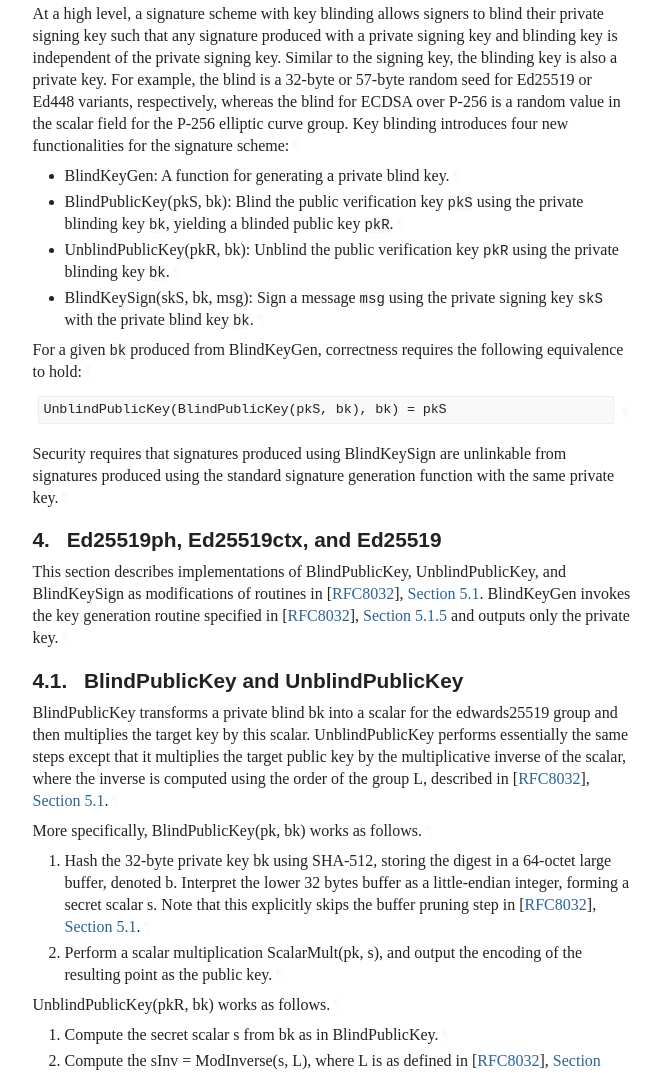
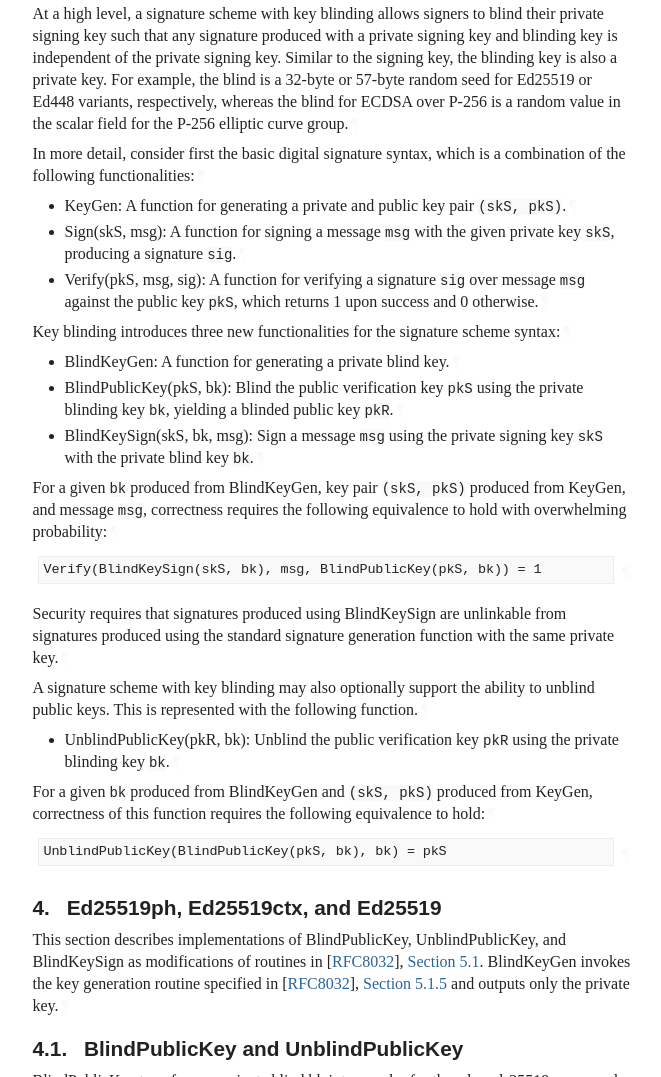
Before and after one commit to cfrg/draft-irtf-cfrg-signature-key-blinding, a plain HTML site: page draft-irtf-cfrg-signature-key-blinding.html in a window 1280 px wide. Shown: the part 2420-3497 px from the top of the page, without its empty margins (92-753 px from the left). Drawn offline with Linux system fonts and the light colour scheme; a web font is replaced by a local one.

Commit message:
Script updating gh-pages from 8163a46. [ci skip]

```diff
--- a/draft-irtf-cfrg-signature-key-blinding.html
+++ b/draft-irtf-cfrg-signature-key-blinding.html
@@ -1338,30 +1338,55 @@ private signing key such that any signature produced with a private signing key
 key is independent of the private signing key. Similar to the signing key, the blinding key
 is also a private key. For example, the blind is a 32-byte or 57-byte random seed for Ed25519
 or Ed448 variants, respectively, whereas the blind for ECDSA over P-256 is a random value in
-the scalar field for the P-256 elliptic curve group. Key blinding introduces four new
-functionalities for the signature scheme:<a href="#section-3-1" class="pilcrow">¶</a></p>
+the scalar field for the P-256 elliptic curve group.<a href="#section-3-1" class="pilcrow">¶</a></p>
+<p id="section-3-2">In more detail, consider first the basic digital signature syntax, which is a combination of
+the following functionalities:<a href="#section-3-2" class="pilcrow">¶</a></p>
 <ul class="normal">
-<li class="normal" id="section-3-2.1">BlindKeyGen: A function for generating a private blind key.<a href="#section-3-2.1" class="pilcrow">¶</a>
-</li>
-        <li class="normal" id="section-3-2.2">BlindPublicKey(pkS, bk): Blind the public verification key <code>pkS</code> using the private
-blinding key <code>bk</code>, yielding a blinded public key <code>pkR</code>.<a href="#section-3-2.2" class="pilcrow">¶</a>
-</li>
-        <li class="normal" id="section-3-2.3">UnblindPublicKey(pkR, bk): Unblind the public verification key <code>pkR</code> using the private
-blinding key <code>bk</code>.<a href="#section-3-2.3" class="pilcrow">¶</a>
-</li>
-        <li class="normal" id="section-3-2.4">BlindKeySign(skS, bk, msg): Sign a message <code>msg</code> using the private signing key <code>skS</code>
-with the private blind key <code>bk</code>.<a href="#section-3-2.4" class="pilcrow">¶</a>
+<li class="normal" id="section-3-3.1">KeyGen: A function for generating a private and public key pair <code>(skS, pkS)</code>.<a href="#section-3-3.1" class="pilcrow">¶</a>
+</li>
+        <li class="normal" id="section-3-3.2">Sign(skS, msg): A function for signing a message <code>msg</code> with the given private key <code>skS</code>,
+producing a signature <code>sig</code>.<a href="#section-3-3.2" class="pilcrow">¶</a>
+</li>
+        <li class="normal" id="section-3-3.3">Verify(pkS, msg, sig): A function for verifying a signature <code>sig</code> over message <code>msg</code>
+against the public key <code>pkS</code>, which returns 1 upon success and 0 otherwise.<a href="#section-3-3.3" class="pilcrow">¶</a>
 </li>
       </ul>
-<p id="section-3-3">For a given <code>bk</code> produced from BlindKeyGen, correctness requires the following equivalence to hold:<a href="#section-3-3" class="pilcrow">¶</a></p>
-<div class="alignLeft art-text artwork" id="section-3-4">
+<p id="section-3-4">Key blinding introduces three new functionalities for the signature scheme syntax:<a href="#section-3-4" class="pilcrow">¶</a></p>
+<ul class="normal">
+<li class="normal" id="section-3-5.1">BlindKeyGen: A function for generating a private blind key.<a href="#section-3-5.1" class="pilcrow">¶</a>
+</li>
+        <li class="normal" id="section-3-5.2">BlindPublicKey(pkS, bk): Blind the public verification key <code>pkS</code> using the private
+blinding key <code>bk</code>, yielding a blinded public key <code>pkR</code>.<a href="#section-3-5.2" class="pilcrow">¶</a>
+</li>
+        <li class="normal" id="section-3-5.3">BlindKeySign(skS, bk, msg): Sign a message <code>msg</code> using the private signing key <code>skS</code>
+with the private blind key <code>bk</code>.<a href="#section-3-5.3" class="pilcrow">¶</a>
+</li>
+      </ul>
+<p id="section-3-6">For a given <code>bk</code> produced from BlindKeyGen, key pair <code>(skS, pkS)</code> produced from
+KeyGen, and message <code>msg</code>, correctness requires the following equivalence to hold
+with overwhelming probability:<a href="#section-3-6" class="pilcrow">¶</a></p>
+<div class="alignLeft art-text artwork" id="section-3-7">
+<pre>
+Verify(BlindKeySign(skS, bk), msg, BlindPublicKey(pkS, bk)) = 1
+</pre><a href="#section-3-7" class="pilcrow">¶</a>
+</div>
+<p id="section-3-8">Security requires that signatures produced using BlindKeySign are unlinkable from
+signatures produced using the standard signature generation function with the same
+private key.<a href="#section-3-8" class="pilcrow">¶</a></p>
+<p id="section-3-9">A signature scheme with key blinding may also optionally support the ability to unblind
+public keys. This is represented with the following function.<a href="#section-3-9" class="pilcrow">¶</a></p>
+<ul class="normal">
+<li class="normal" id="section-3-10.1">UnblindPublicKey(pkR, bk): Unblind the public verification key <code>pkR</code> using the private
+blinding key <code>bk</code>.<a href="#section-3-10.1" class="pilcrow">¶</a>
+</li>
+      </ul>
+<p id="section-3-11">For a given <code>bk</code> produced from BlindKeyGen and <code>(skS, pkS)</code> produced from KeyGen, correctness
+of this function requires the following equivalence to hold:<a href="#section-3-11" class="pilcrow">¶</a></p>
+<div class="alignLeft art-text artwork" id="section-3-12">
 <pre>
 UnblindPublicKey(BlindPublicKey(pkS, bk), bk) = pkS
-</pre><a href="#section-3-4" class="pilcrow">¶</a>
-</div>
-<p id="section-3-5">Security requires that signatures produced using BlindKeySign are unlinkable from
-signatures produced using the standard signature generation function with the same
-private key.<a href="#section-3-5" class="pilcrow">¶</a></p>
+</pre><a href="#section-3-12" class="pilcrow">¶</a>
+</div>
 </section>
 </div>
 <div id="ed25519ph-ed25519ctx-and-ed25519">
```
Also changed, not shown: index.html (+8 -8 lines), draft-irtf-cfrg-signature-key-blinding.txt.
